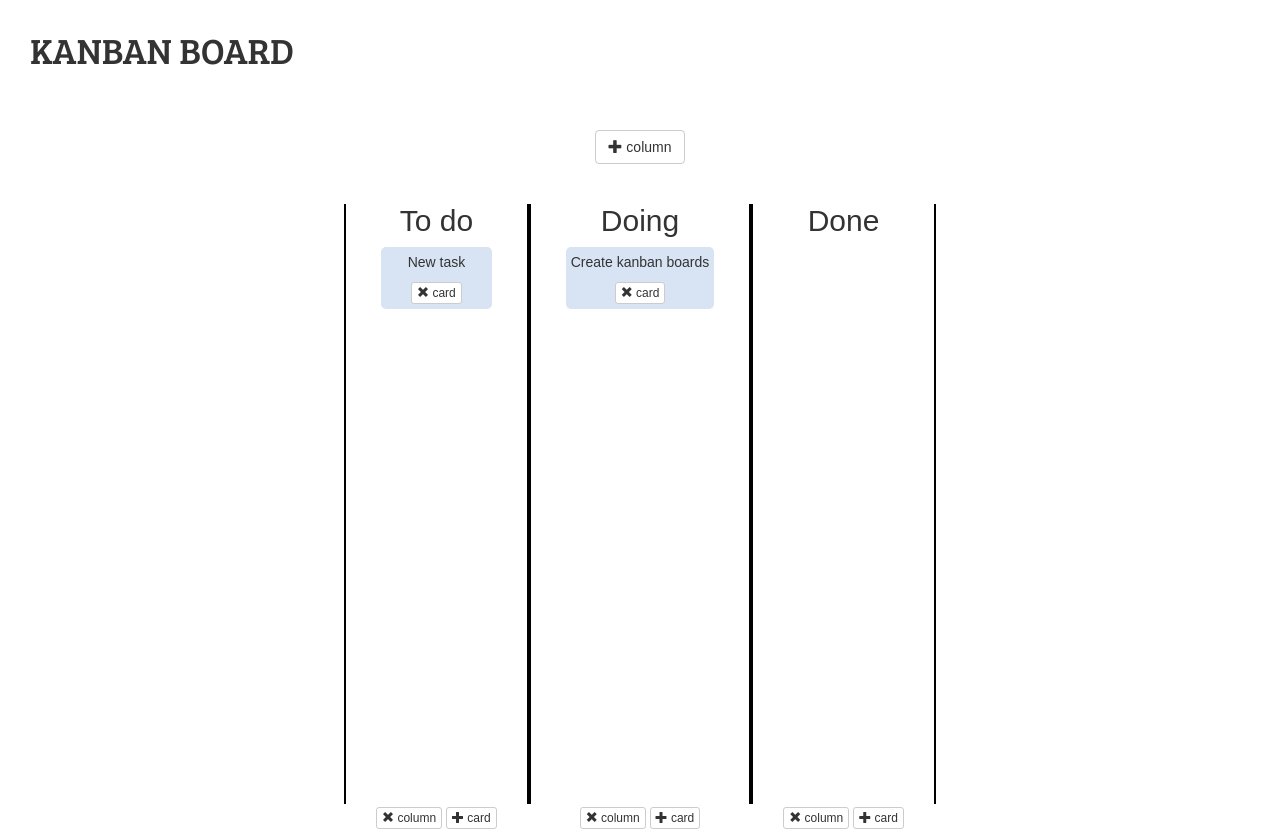
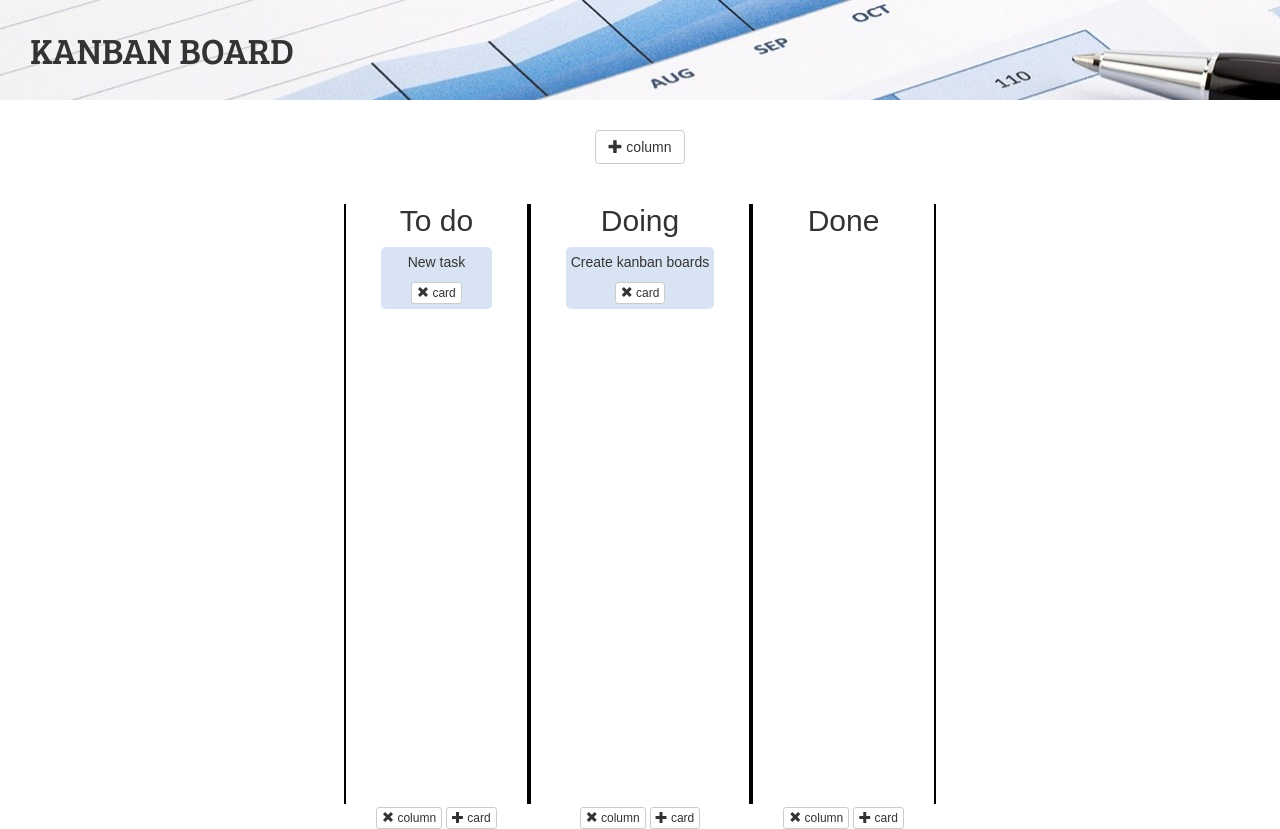
Before and after one commit to Allucard79/Trello, a plain HTML site: page index.html in a window 1280 px wide. Drawn offline with nearby package versions, Linux system fonts and the light colour scheme; a web font is replaced by a local one.

Commit message:
Update style.css

```diff
--- a/sass/style.css
+++ b/sass/style.css
@@ -23,9 +23,7 @@ body {
   padding: 30px;
   text-align: left;
   text-transform: uppercase;
-  <<<<<<< HEAD background-image: url("/images/Banner.jpg");
-  =======background-image: url("https://allucard79.github.io/Trello/images/Banner.jpg");
-  >>>>>>>61948ed1a3b5b5f262eac2f027bd5ceeab04da69
+  background-image: url("https://allucard79.github.io/Trello/images/Banner.jpg");
 }
 
 .column-container {
```
